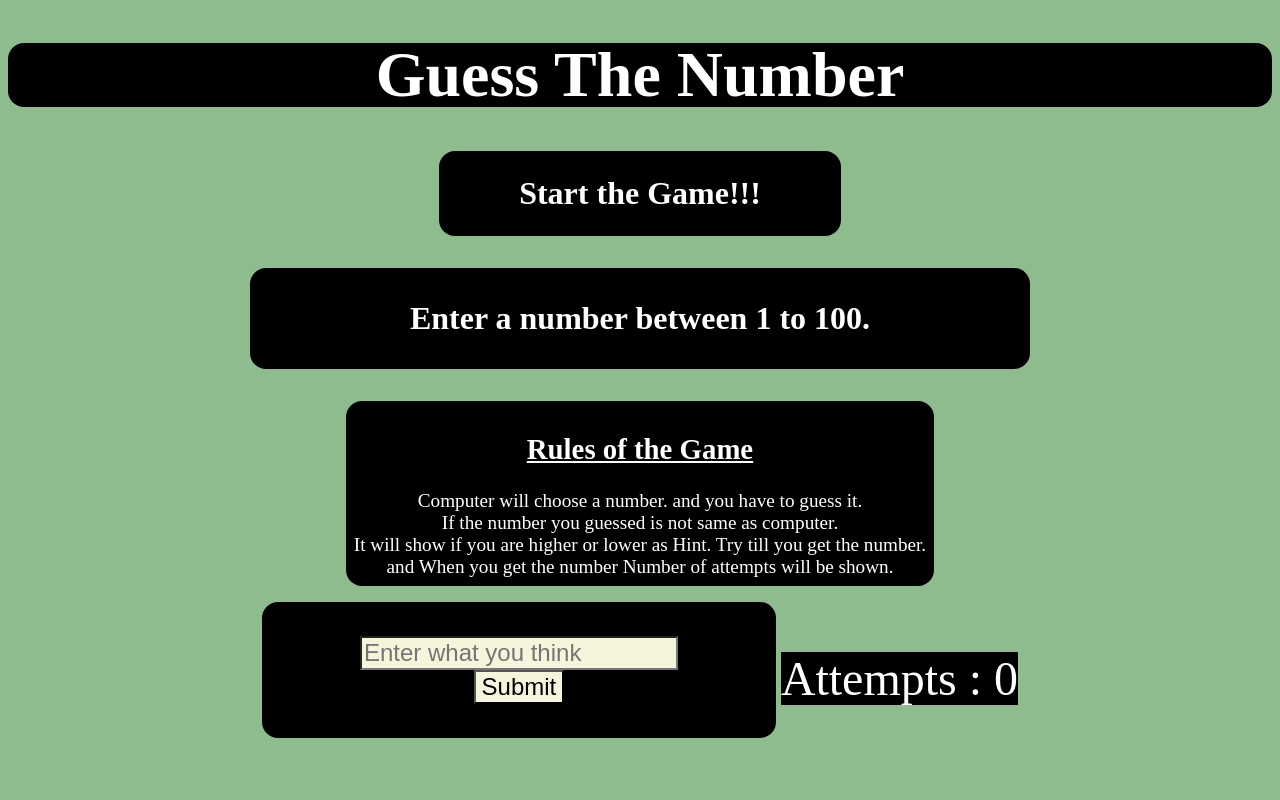
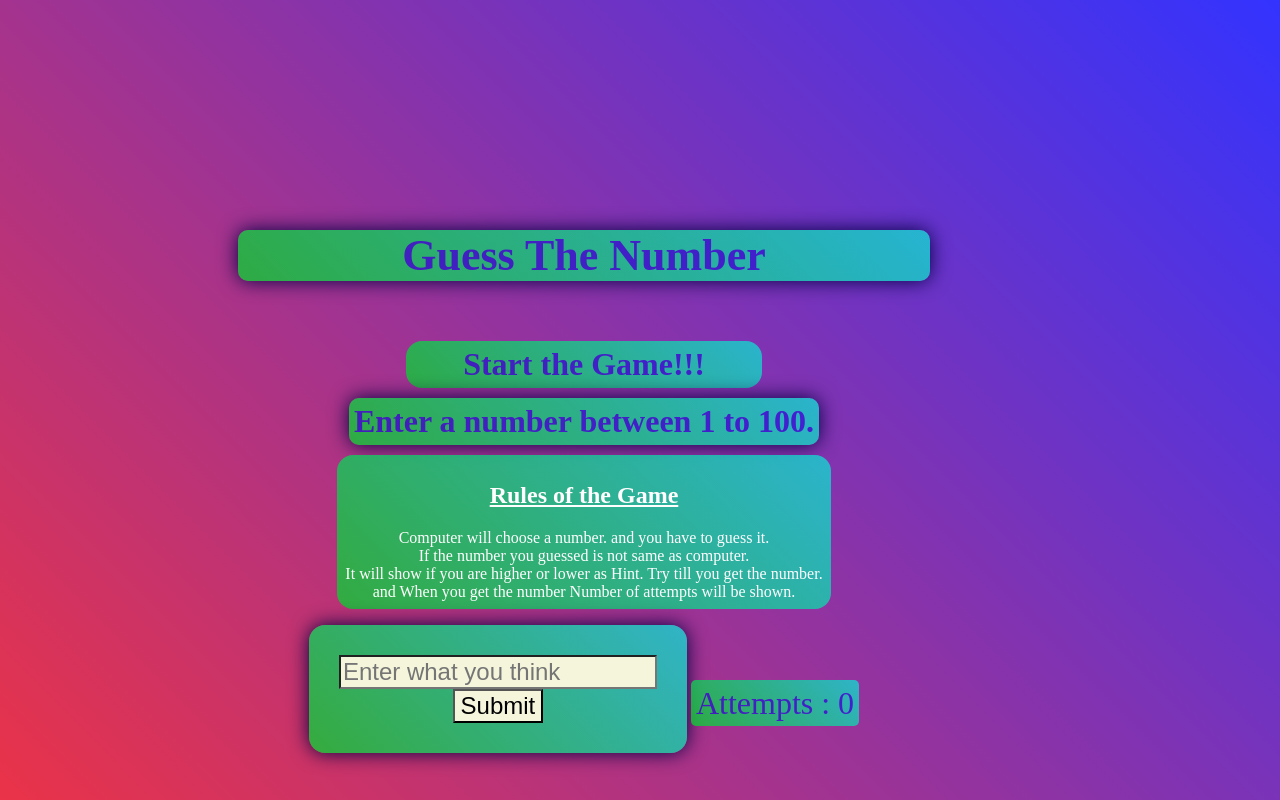
Before and after one commit to kiran5011/guess-game, a plain HTML site: page index.html in a window 1280 px wide. Shown: the top 800 px of the page. Drawn offline with Linux system fonts and the light colour scheme.

Commit message:
Update gamestyle.css

```diff
--- a/gamestyle.css
+++ b/gamestyle.css
@@ -1,57 +1,56 @@
 body{
-    background-color: darkseagreen;
+    background-image: linear-gradient(45deg,rgba(255,0,0,0.8),rgba(0,0,255,0.8));
     text-align: center;
-    font-size: larger;
     color:white;
+    height: 100vh;
+    width:90%;
 }
-
 #heading{
     text-align: center;
-    margin-top: 0em;
-    line-height: 4rem;
-    background-color: black;
-    color:white;
-    border-radius: 1rem;
-    font-size: 2rem;
-    position: relative;
+    margin:20% 20% 5% 20%;
+    background-image: linear-gradient(45deg,rgba(16, 201, 50, 0.8),rgba(21, 212, 212, 0.8));
+    box-shadow: 0px 0px 20px rgb(1, 1, 65);
+    color:rgba(71, 1, 210, 0.823);
+    border-radius: 10px;
+    font-size: 22px;
+    text-transform: capitalize;
 }
 
 p{
-    color: white;
-    background-color:black;
+    color:rgba(71, 1, 210, 0.823);
+    background-image: linear-gradient(45deg,rgba(16, 201, 50, 0.8),rgba(21, 212, 212, 0.8));
     display: inline-block;
-    padding: 2rem;
-    padding-left: 10rem;
-    padding-right: 10rem;
-    border-radius: 1rem;
+    box-shadow: 0px 0px 20px rgb(1, 1, 65);
+    padding: 5px;
+    margin: 10px 10%;
+    border-radius: 10px;
     font-size: 2rem;
 }
 
 #user{
-    color:white;
-    background-color:black;
+    background-image: linear-gradient(45deg,rgba(16, 201, 50, 0.8),rgba(21, 212, 212, 0.8));
     display: inline-block;
     padding: 2rem;
-    padding-left:6rem;
-    padding-right: 6rem;
+    box-shadow: 0px 0px 20px rgb(1, 1, 65);
+    padding:30px 30px;
     margin-top: 1rem;
     border-width: 2px;
-    border-style: double;
-    border-color: black;
     border-radius: 1rem;
     font-size: medium;
+    color:rgba(71, 1, 210, 0.823);
 }
 
+
 #msgbox{
-    color:white;
-    background-color:black;
+    background-image: linear-gradient(45deg,rgba(16, 201, 50, 0.8),rgba(21, 212, 212, 0.8));
     display: inline-block;
     padding: 1.5rem;
-    padding-left: 5rem;
-    padding-right: 5rem;
+    padding:5px 5%;
     margin-top: 0.1rem;
     border-radius: 1rem;
     font-size: 2rem;
+    color:rgba(71, 1, 210, 0.823);
+
 }
 input,button{
     font-size: 1.5rem;
@@ -59,13 +58,15 @@ input,button{
     color:black;
 }
 #score{
-    color:white;
-    background-color:black;
+    background-image: linear-gradient(45deg,rgba(16, 201, 50, 0.8),rgba(21, 212, 212, 0.8));
     display: inline;
-    font-size: 3rem;
+    font-size: 2rem;
+    color:rgba(71, 1, 210, 0.823);
+    padding:5px;
+    border-radius: 5px;
 }
 #rules{
-    background-color: black;
+    background-image: linear-gradient(45deg,rgba(16, 201, 50, 0.8),rgba(21, 212, 212, 0.8));
     display:inline-block;
     border-radius: 1rem;
     padding: .5rem;
```
